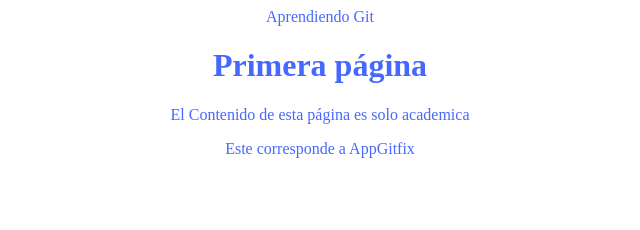
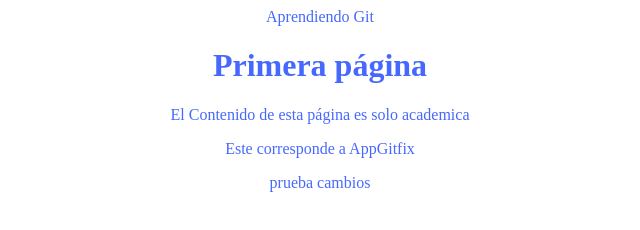
Before and after one commit to carloselozano/AppGit, a plain HTML site: page index.html in a window 1280 px wide. Shown: the whole page, without its empty margins (320-960 px from the left). Drawn offline with Linux system fonts and the light colour scheme.

Commit message:
adiciono mensaje de prueba para ver si pierdo cambios pero no

```diff
--- a/index.html
+++ b/index.html
@@ -7,5 +7,6 @@
     <h1>Primera página</h1>
     <p>El Contenido de esta página es solo academica</p>
     <p>Este corresponde a AppGitfix</p>
+    <p> prueba cambios</p>
   </body>
 </html>
```
